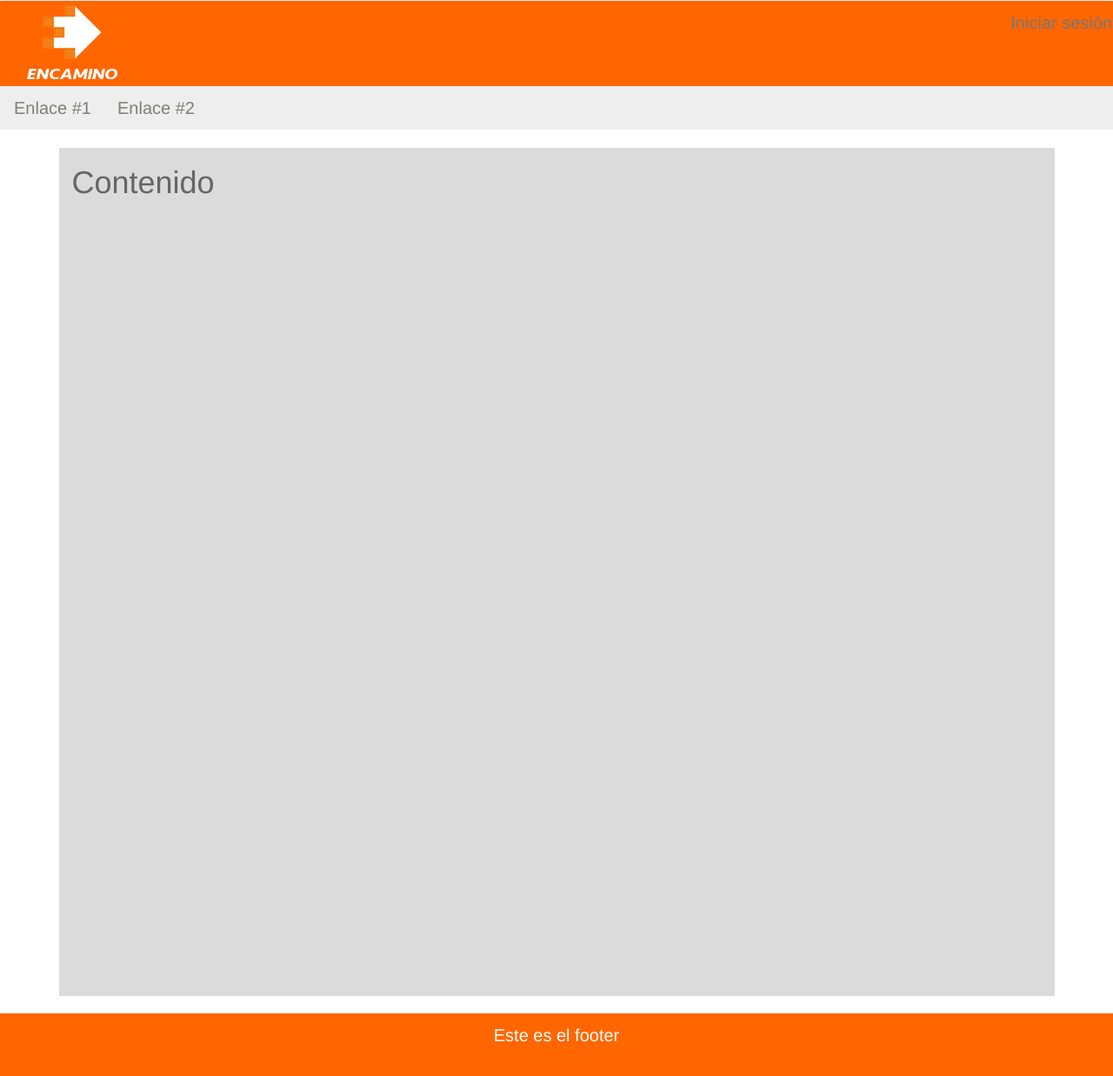
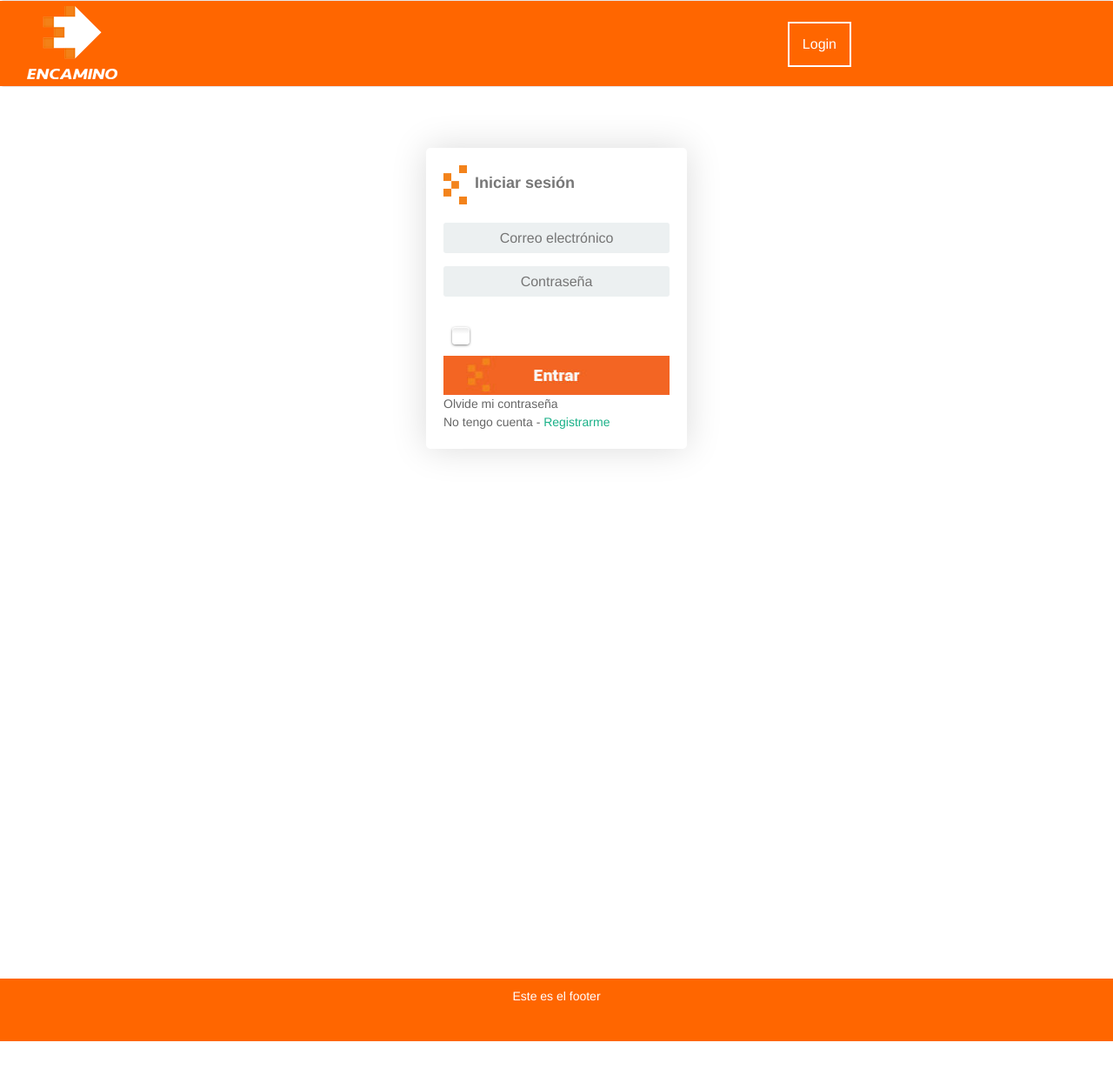
Before and after one commit to David-torres96/propuesta, a PHP site: page / in a window 1280 px wide. Shown: the whole page at 87% size. After the commit the page ends 1197 px from the top, so only its background shows below. Run offline with PHP 8.4, Linux system fonts and the light colour scheme.

Commit message:
ajustes despachador index, diseño

```diff
--- a/controllers/Usuario.Controller.php
+++ b/controllers/Usuario.Controller.php
@@ -6,9 +6,7 @@
 			include('views/Paquetes/Basicos/Usuario/regritrarUsuario.html');
 			include('views/Pie.html');
 		}else{
-			include_once('controllers/Inicio.Controller.php');
+			include_once('controllers/Login.Controller.php');
 		}
 
-
-
 ?>
--- a/index.php
+++ b/index.php
@@ -1,6 +1,6 @@
 <?php
 
-	$page = isset($_GET['page']) ? $_GET['page'] : 'Inicio';
+	$page = isset($_GET['page']) ? $_GET['page'] : 'Login';
 	$accion = null;
 	$page_array = explode(".", $page);
 
--- a/lib/css/login.css
+++ b/lib/css/login.css
@@ -70,3 +70,7 @@ box-shadow: none;
   display: block;
 	margin-top: 12px;
 }
+.sub-titulo{
+	font-size: 18px;
+	margin-left: 5px;
+}
--- a/lib/css/style.css
+++ b/lib/css/style.css
@@ -62,7 +62,7 @@ body {
 	font-family: Helvetica, Arial, sans-serif;
 	color: #666;
 	background: white;
-	font-size: 2em;
+
 	line-height: 1.5em;
 	padding-top: 150px; /* Relleno superior igual a la altura de la cabecera*/
 }
--- a/views/cabeceraLogout.html
+++ b/views/cabeceraLogout.html
@@ -5,10 +5,10 @@
 	<link href="lib/css/bootstrap.min.css" rel="stylesheet"  type="text/css">
 	<link href="lib/css/bootstrap.css" type="text/css" rel="stylesheet">
 	<link href="lib/css/style.css" type="text/css" rel="stylesheet">
-  <link href="lib/css/login.css" type="text/css" rel="stylesheet">
+  	<link href="lib/css/login.css" type="text/css" rel="stylesheet">
 	<link href="lib/css/miestilo.css" type="text/css" rel="stylesheet">
-  <link href="lib/css/normalize.css" type="text/css" rel="stylesheet">
-  <link href="lib/css/style_form_register.css" type="text/css" rel="stylesheet">
+  	<link href="lib/css/normalize.css" type="text/css" rel="stylesheet">
+  	<link href="lib/css/style_form_register.css" type="text/css" rel="stylesheet">
 </head>
 <body>
 
@@ -29,18 +29,24 @@
 					        <a class="navbar-brand" href="#" >
 					        	<img id="u5660_img" src="images/logo%20encamino%20blanco.png" width="104" height="84"/>
 					        </a>
-					   </div>			      <!-- Agrupar los enlaces de navegación, los formularios y cualquier
+					   </div>
+					       <!-- Agrupar los enlaces de navegación, los formularios y cualquier
 				           otro elemento que se pueda ocultar al minimizar la barra -->
 				      <div class="collapse navbar-collapse navbar-ex1-collapse">
 				        <ul class="nav navbar-nav navbar-right">
-				          <li><a href="#"></a></li>
+				          <li>
+				          		<a href="?page=Login" >
+				          			<table border="2" bordercolor="#FFFFFF" style="background-color:#FF6600; margin-top:9px; margin-right: 300px; color: #FFFFFF;">
+				          				<tr>
+				          					<td style="padding: 15px;">Login</td>
+				          				</tr>
+				          			</table>
+				          		</a>
+				          	</li>
 				        </ul>
 				      </div>
 				</div>
-
-
 		    </nav>
 	    </div>
-
 	  </header>
 	  <section>
--- a/views/login.html
+++ b/views/login.html
@@ -4,9 +4,10 @@
         <div class="login-screen">
             <div class="app-title">
                 <div class="row">
-                    <div class="col-md-2"><img class="block" src="images/plicativo%20logo.png" alt="" width="27" height="45" />
+                    <div class="col-md-12" align="left">
+                    	<img class="block" src="images/plicativo%20logo.png" alt="" width="27" height="45" />
+                    	<label class="sub-titulo">Iniciar sesión</label>
                     </div>
-                    <div class="col-md-offset-2">Iniciar sesión</div>
                 </div>
                 <br/>
             </div>
@@ -28,18 +29,17 @@
                     </div>
                 </div>
                 <div class="row">
-                    <div class="col-md-3">
-                        <a href="#"> <img class="block" src="images/boto%cc%81n%20entrar.jpg" alt="" width="260" height="45" />
+                    <div class="col-md-12">
+                        <a href="#">
+                        	<img class="block" src="images/boto%cc%81n%20entrar.jpg" alt="" width="260" height="45" />
                         </a>
+                        <div class="row" align="left" >
+				            <div class="col-md-12">Olvide mi contraseña</div>
+				            <div class="col-md-12">No tengo cuenta - <a href="?page=Usuario.Registrar"> Registrarme</a></div>
+				        </div>
                     </div>
                 </div>
             </div>
         </div>
     </div>
-    <div class="row">
-        <div class="row">
-            <center><div class="col-md-12">Olvide mi contraseña</div></center>
-            <center><div class="col-md-12">No tengo cuenta - Registrarme</div></center>
-        </div>
-    </div>
 </div>
```
Also changed, not shown: images/img_app_encamino_cuadros.png (added).
